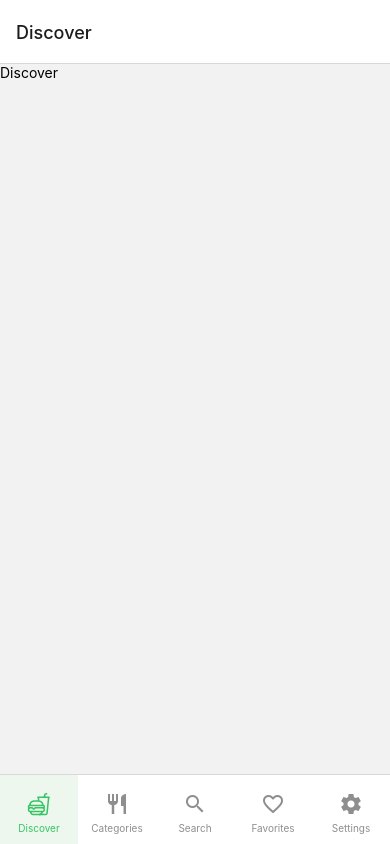
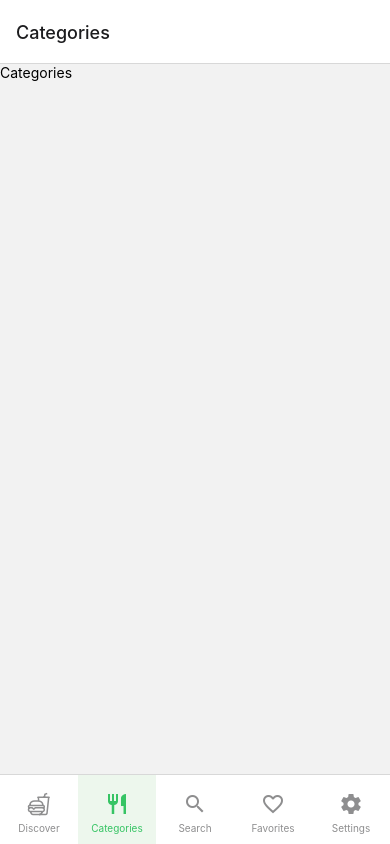
Before and after one commit to godkingjay/Authentic-Pinoy-Recipes-App, a React Native app: screen /CategoriesStack in a window 390 px wide. Built offline with nearby package versions, Linux system fonts and the light colour scheme.

Commit message:
ADD: Stack | Categories

```diff
--- /dev/null
+++ b/routes/CategoriesStack.js
@@ -0,0 +1,21 @@
+import React from 'react';
+import { createNativeStackNavigator } from '@react-navigation/native-stack';
+import Categories from '../screens/Categories';
+
+const Stack = createNativeStackNavigator();
+
+const CategoriesStack = () => (
+  <Stack.Navigator
+    initialRouteName="Categories"
+    screenOptions = {{
+      headerShown: true
+    }}
+  >
+    <Stack.Screen
+      name="Categories"
+      component={ Categories }
+    />
+  </Stack.Navigator>
+);
+
+export default CategoriesStack;
--- a/routes/bottomNavigation.js
+++ b/routes/bottomNavigation.js
@@ -2,7 +2,7 @@ import React from "react";
 import { NavigationContainer } from "@react-navigation/native";
 import { createBottomTabNavigator } from "@react-navigation/bottom-tabs";
 import DiscoverStack from "./DiscoverStack";
-import Categories from "../screens/Categories";
+import CategoriesStack from "./CategoriesStack";
 import Search from "../screens/Search";
 import Favorites from "../screens/Favorites";
 import Settings from "../screens/Settings";
@@ -34,7 +34,7 @@ export default function BottomNavigator(){
               <Icon type="ionicon" name="fast-food-outline" color={ props.color }/>
             )
           }}/>
-        <Tab.Screen name="Categories" component={Categories}
+        <Tab.Screen name="CategoriesStack" component={CategoriesStack}
           options={{
             title: "Categories",
             tabBarIcon: (props) => (
```
